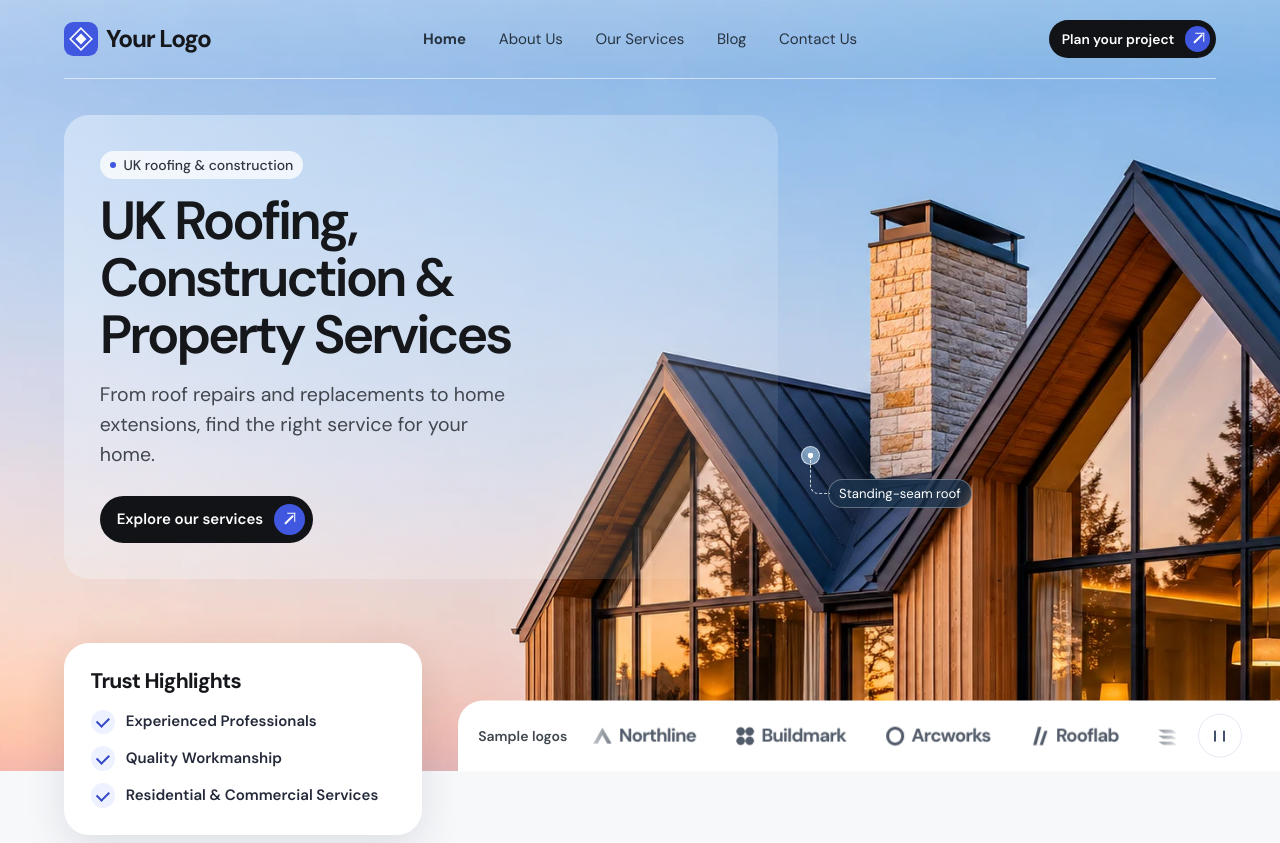
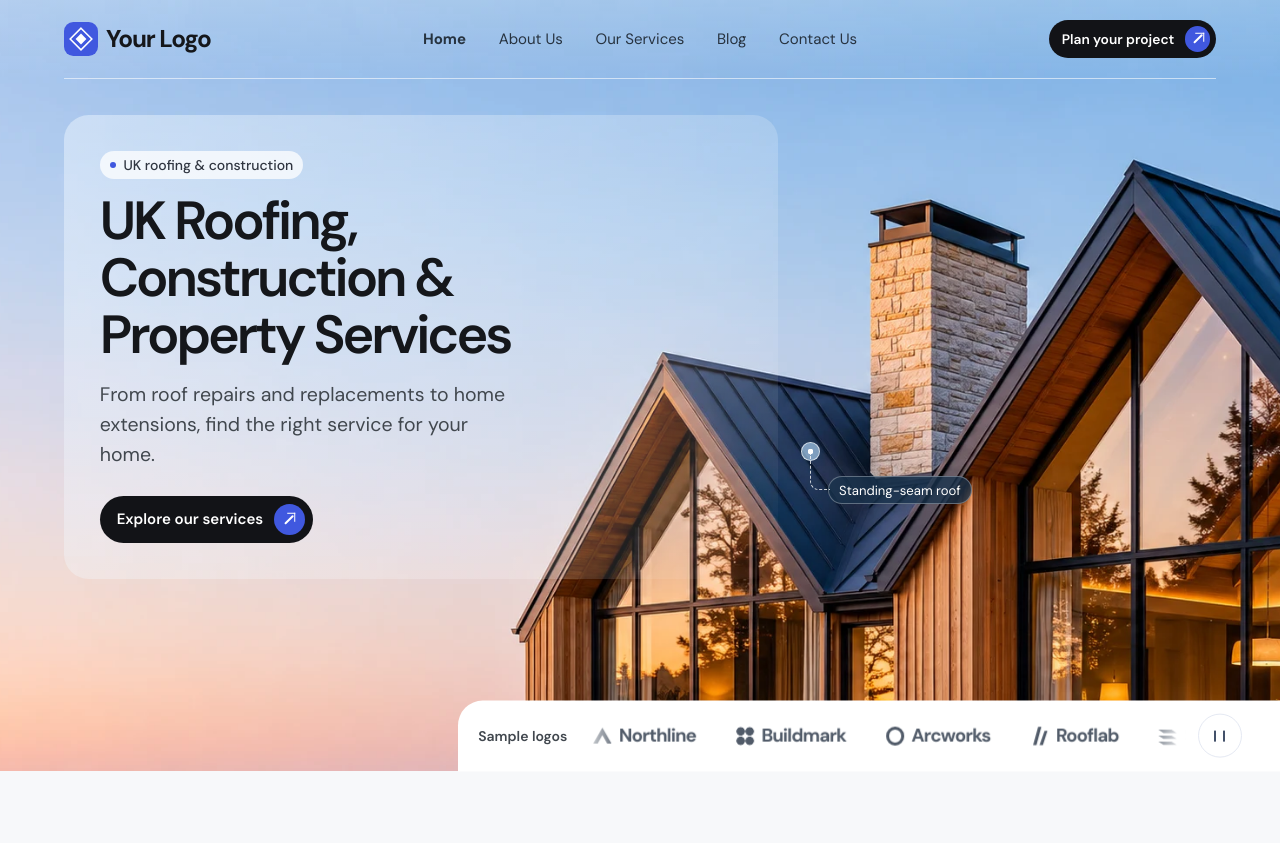
Before and after one commit to testdeviser/Construction-Flyroofing-UK, a plain HTML site: page dist/index.html in a window 1280 px wide. Drawn offline with Linux system fonts and the light colour scheme.

Commit message:
Remove Trust Highlights box from the hero

```diff
--- a/dist/index.html
+++ b/dist/index.html
@@ -45,15 +45,6 @@
         </div>
 
         <div class="hero-bottom">
-          <section class="trust-card" aria-labelledby="trust-title">
-            <h2 id="trust-title">Trust Highlights</h2>
-            <ul class="trust-list">
-              <li><span class="trust-check" aria-hidden="true"></span>Experienced Professionals</li>
-              <li><span class="trust-check" aria-hidden="true"></span>Quality Workmanship</li>
-              <li><span class="trust-check" aria-hidden="true"></span>Residential &amp; Commercial Services</li>
-            </ul>
-          </section>
-
           <div class="logo-slider" role="region" aria-label="Sample logo slider">
             <p class="logo-label">Sample logos</p>
             <input class="logo-pause" id="logo-pause" type="checkbox" aria-label="Pause logo animation">
--- a/dist/styles.css
+++ b/dist/styles.css
@@ -47,8 +47,6 @@ p, h1, h2 { margin: 0; }
 .opening {
   --image-height: clamp(38rem, 60.25vw, 54rem);
   --header-height: clamp(4rem, 6.2vw, 5.65rem);
-  --trust-width: clamp(16.5rem, 28vw, 23rem);
-  --hero-gap: clamp(1.25rem, 2.8vw, 2.6rem);
   --shell-gutter: max(5cqw, calc((100cqw - 92rem) / 2));
   position: relative;
   container-type: inline-size;
@@ -290,64 +288,10 @@ h1 {
   padding-bottom: .5rem;
 }
 
-.trust-card {
-  width: var(--trust-width);
-  padding: clamp(1.1rem, 2vw, 1.65rem);
-  border: 1px solid #fff;
-  border-radius: var(--radius);
-  background: #fff;
-  box-shadow: 0 .75rem 2.5rem rgb(25 40 68 / 12%);
-}
-
-.trust-card h2 {
-  font-size: clamp(1.15rem, 1.65vw, 1.4rem);
-  font-weight: 700;
-  line-height: 1.2;
-  letter-spacing: -.035em;
-}
-
-.trust-list {
-  display: grid;
-  gap: .75rem;
-  margin: .95rem 0 0;
-  padding: 0;
-  list-style: none;
-}
-
-.trust-list li {
-  display: grid;
-  grid-template-columns: 1.55rem minmax(0, 1fr);
-  align-items: center;
-  gap: .65rem;
-  color: #252a3a;
-  font-size: .94rem;
-  font-weight: 600;
-  line-height: 1.28;
-}
-
-.trust-check {
-  display: grid;
-  place-items: center;
-  width: 1.55rem;
-  height: 1.55rem;
-  border-radius: 50%;
-  background: #eef1ff;
-  color: #3349c8;
-}
-
-.trust-check::after {
-  content: "";
-  width: .36rem;
-  height: .62rem;
-  border-right: 2px solid currentColor;
-  border-bottom: 2px solid currentColor;
-  transform: translateY(-.08rem) rotate(45deg);
-}
-
 .logo-slider {
   position: absolute;
   top: calc(var(--image-height) - var(--header-height));
-  left: calc(var(--trust-width) + var(--hero-gap));
+  left: calc(clamp(16.5rem, 28vw, 23rem) + clamp(1.25rem, 2.8vw, 2.6rem));
   right: calc(-1 * var(--shell-gutter));
   display: grid;
   grid-template-columns: auto minmax(0, 1fr) auto;
@@ -586,8 +530,6 @@ h1 {
 
   .hero-bottom { margin-top: 17.4rem; }
 
-  .trust-card { width: 100%; }
-
   .logo-slider {
     position: static;
     min-height: 3.8rem;
```
